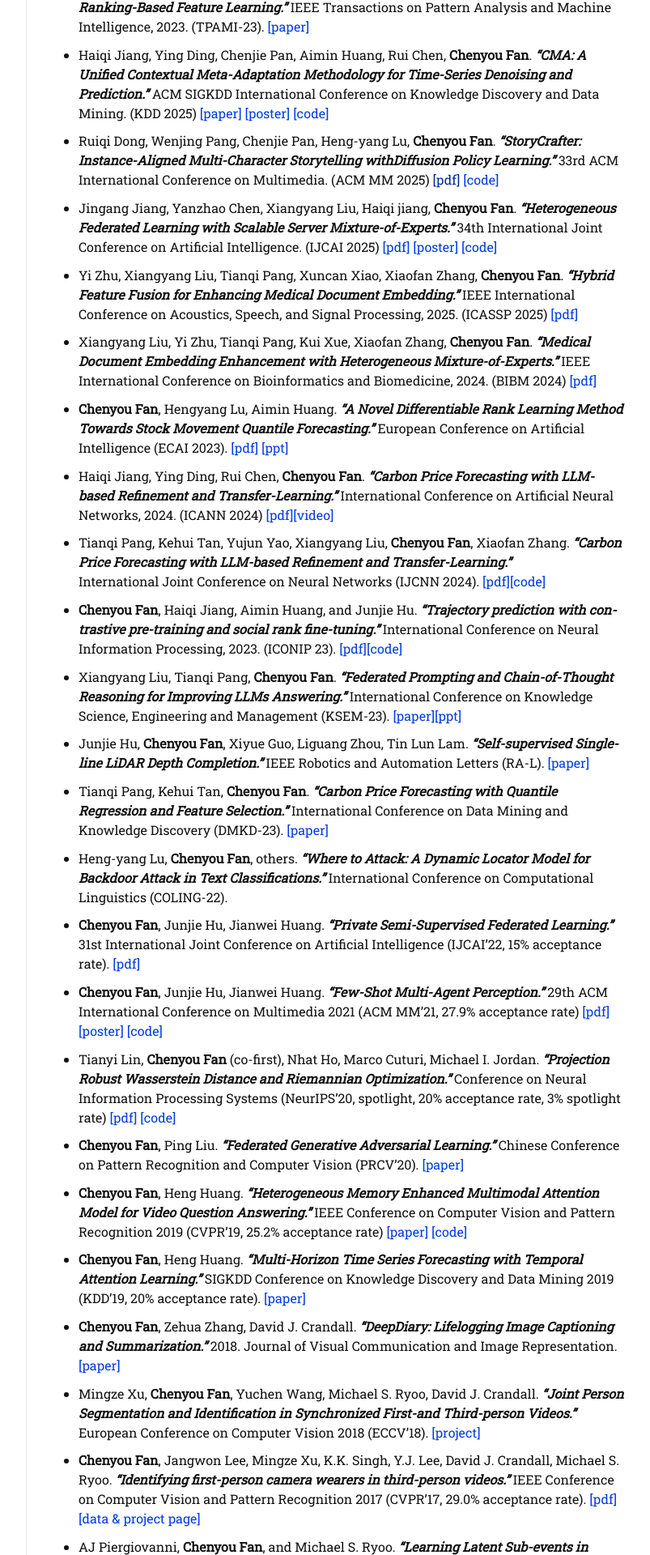
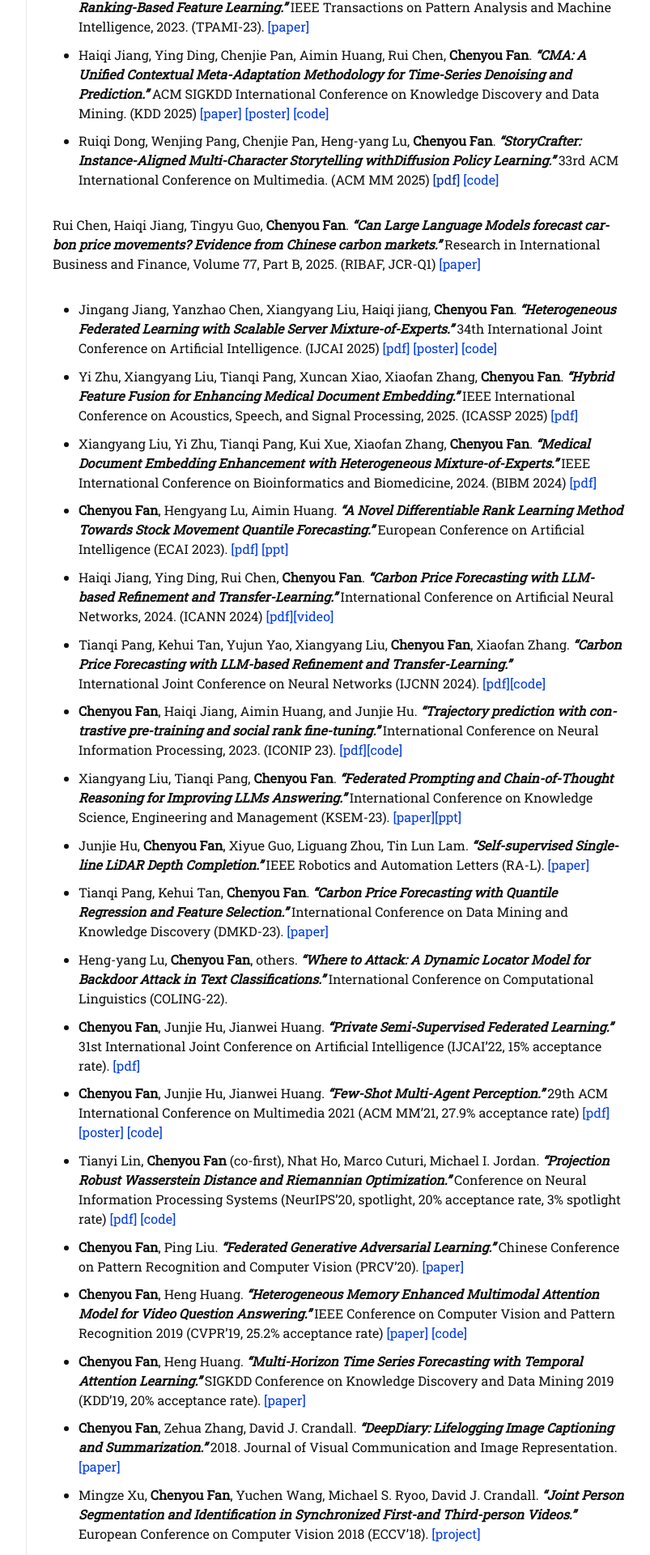
Before and after one commit to fanchenyou/fanchenyou.github.io, a Jekyll site: the page built from publications.md, in a window 1280 px wide. Shown: the part 502-2422 px from the top of the page at 81% size, without its empty margins (353-1156 px from the left). Built offline with Jekyll 4.4.1, drawn with Linux system fonts in a browser that asks for light colours; nearby versions of some CDN libraries; some web fonts are replaced.

Commit message:
add ribaf

```diff
--- a/publications.md
+++ b/publications.md
@@ -15,6 +15,9 @@ permalink: /publications/
 * Haiqi Jiang, Ying Ding, Chenjie Pan, Aimin Huang, Rui Chen, **Chenyou Fan**.  ***"CMA: A Unified Contextual Meta-Adaptation Methodology for Time-Series Denoising and Prediction."*** ACM SIGKDD International Conference on Knowledge Discovery and Data Mining. (KDD 2025)  [[paper]](https://dl.acm.org/doi/10.1145/3711896.3736881) [[poster]](./docs/poster_kdd_2025.pdf){:target="_blank"} [[code]](https://github.com/FancyAI-SCNU/CMA_KDD_2025)
 
 * Ruiqi Dong, Wenjing Pang, Chenjie Pan, Heng-yang Lu, **Chenyou Fan**.  ***"StoryCrafter: Instance-Aligned Multi-Character Storytelling withDiffusion Policy Learning."*** 33rd ACM International Conference on Multimedia. (ACM MM 2025)  [[pdf]](){:target="_blank"} [[code]](https://github.com/FancyAI-SCNU/StoryCrafter_ACMMM_2025)
+
+Rui Chen, Haiqi Jiang, Tingyu Guo, **Chenyou Fan**. ***"Can Large Language Models forecast carbon price movements? Evidence from Chinese carbon markets."*** Research in International Business and Finance,
+Volume 77, Part B, 2025. (RIBAF, JCR-Q1) [[paper]](https://www.sciencedirect.com/science/article/pii/S0275531925002077)
 
 * Jingang Jiang, Yanzhao Chen, Xiangyang Liu, Haiqi jiang, **Chenyou Fan**.  ***"Heterogeneous Federated Learning with Scalable Server Mixture-of-Experts."*** 34th International Joint Conference on Artificial Intelligence. (IJCAI 2025)  [[pdf]](./docs/ijcai25.pdf){:target="_blank"} [[poster]](./docs/ijcai25_poster.pdf){:target="_blank"} [[code]](https://github.com/FancyAI-SCNU/FedMoE_IJCAI_2025)
 
```
